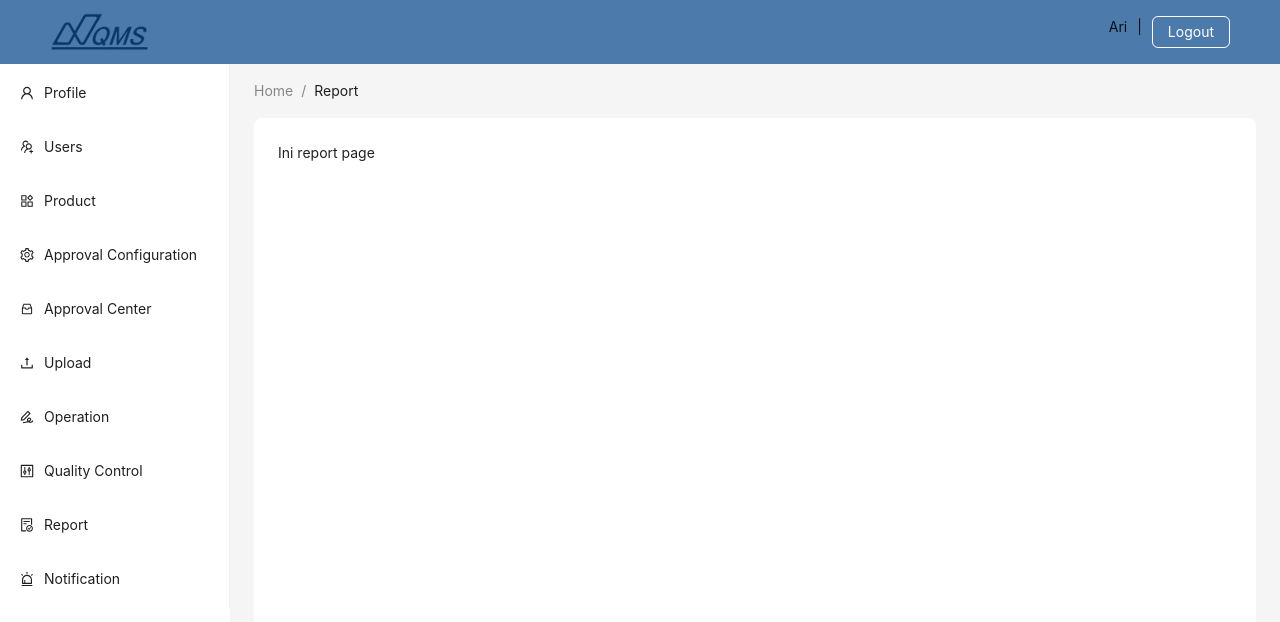
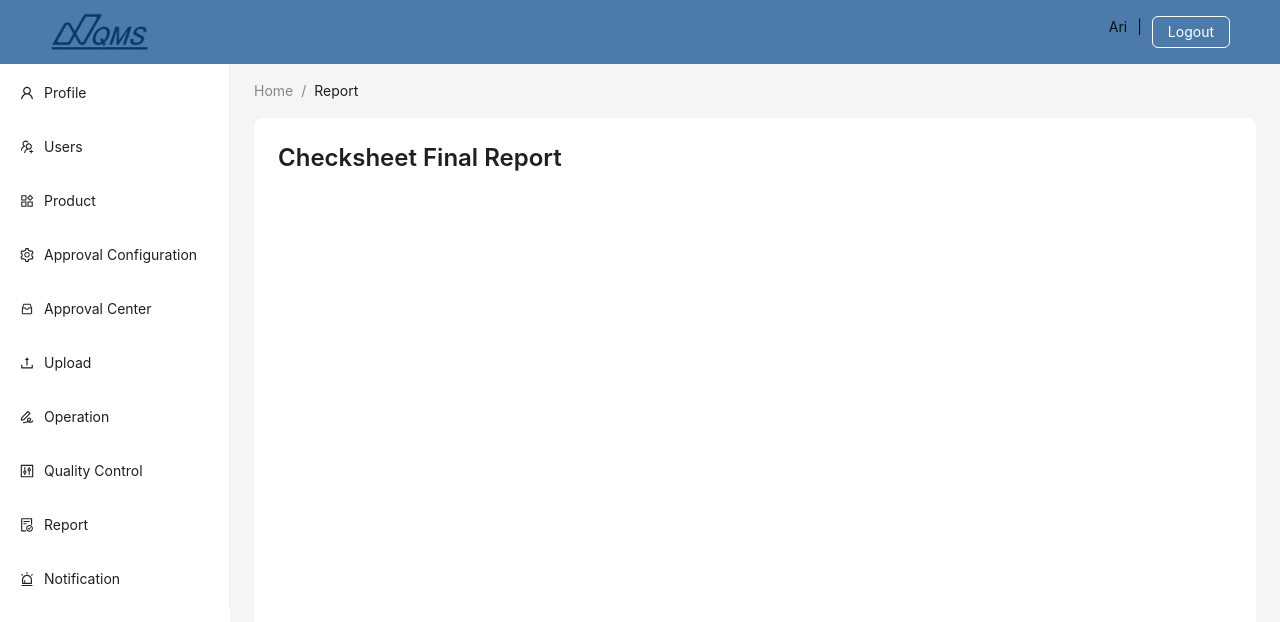
Before and after one commit to IQMS-System/AnalysisToolFrontend, a React (Vite) app: page /report in a window 1280 px wide. Shown: the top 622 px of the page. Built offline with nearby package versions, Linux system fonts and the light colour scheme.

Commit message:
fix: fix routing

```diff
--- a/src/components/BaseLayout/index.tsx
+++ b/src/components/BaseLayout/index.tsx
@@ -41,7 +41,7 @@ const menu: MenuItem[] = [
   {
     title: "Profile",
     icon: UserOutlined,
-    path: "/profile",
+    path: "/",
   },
   {
     title: "Users",
--- a/src/routes/ReportPage/index.tsx
+++ b/src/routes/ReportPage/index.tsx
@@ -1,9 +1,16 @@
+import { Flex, Typography } from "antd";
 import BaseLayout from "../../components/BaseLayout";
+
+const { Title } = Typography;
 
 const ReportPage = () => {
   return (
     <BaseLayout breadCrumb={["Home", "Report"]}>
-      <div>Ini report page</div>
+      <Flex vertical gap={20}>
+        <Flex justify="space-between">
+          <Title level={3}>Checksheet Final Report</Title>
+        </Flex>
+      </Flex>
     </BaseLayout>
   );
 };
--- a/src/routes/index.tsx
+++ b/src/routes/index.tsx
@@ -1,6 +1,5 @@
 import { Route, Routes } from "react-router-dom";
 import LoginPage from "./LoginPage";
-import HomePage from "./HomePage";
 import PrivateRoutes from "../components/PrivateRoutes";
 import UsersPage from "./UsersPage";
 import ProfilePage from "./ProfilePage";
@@ -19,9 +18,8 @@ const MainRoutes = () => {
       <Route path="/login" element={<LoginPage />} />
 
       <Route element={<PrivateRoutes />}>
-        <Route path="/" element={<HomePage />} />
+        <Route path="/" element={<ProfilePage />} />
         <Route path="/users" element={<UsersPage />} />
-        <Route path="/profile" element={<ProfilePage />} />
         <Route path="/product" element={<ProductPage />} />
         <Route path="/approval-config" element={<ApprovalConfigPage />} />
         <Route path="/approval-center" element={<ApprovalCenterPage />} />
```
